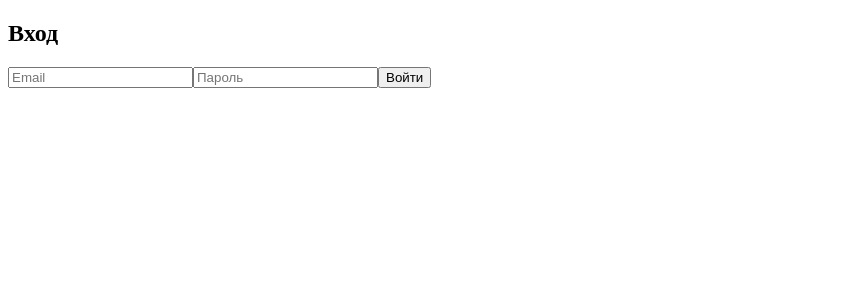
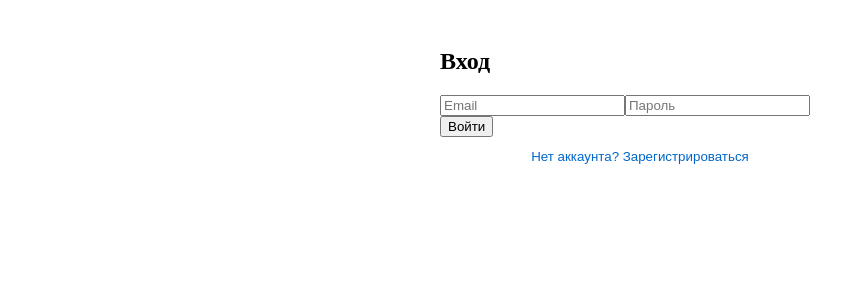
Before and after one commit to pomogote/ZVOnok, a React (Create React App) app in the folder client/: page / in a window 1280 px wide. Shown: the top 300 px of the page, without its empty margins (0-865 px from the left). Built offline with nearby package versions, Linux system fonts and the light colour scheme.

Commit message:
регистрация есть

```diff
--- a/client/src/App.js
+++ b/client/src/App.js
@@ -1,12 +1,13 @@
 import React, { useState, useEffect, useRef } from 'react';
 import Login from './Login';
+import Register from './Register';
 import ChatRoom from './ChatRoom';
 import { fetchRooms, createRoom, deleteRoom } from './api';
 import createSocket from './socket';
 
 export default function App() {
-  const [token, setToken]       = useState('');
-  const [userId, setUserId]     = useState('');
+  const [token, setToken] = useState('');
+  const [userId, setUserId] = useState('');
   const [username, setUsername] = useState('');
   const [showRegister, setShowRegister] = useState(false);
   const [rooms, setRooms] = useState([]);
@@ -69,7 +70,9 @@ export default function App() {
   };
 
   if (!token) {
-    return showRegister
+    return (
+      <div style={{ padding: 20, maxWidth: 400, margin: '0 auto' }}>
+        {showRegister
           ? <Register onRegistered={() => setShowRegister(false)} />
           : <Login
             onLogin={(tok, uid, uname) => {
@@ -77,16 +80,19 @@ export default function App() {
               setUserId(uid);
               setUsername(uname);
             }}
-        />;
+          />
         }
-
-  // Кнопка-переключатель внизу login/register
-  // Под ней можно вывести:
-  {!token && (
-    <button onClick={() => setShowRegister(!showRegister)}>
-      {showRegister ? 'Есть аккаунт? Войти' : 'Нет аккаунта? Зарегистрироваться'}
+        <div style={{ marginTop: 10, textAlign: 'center' }}>
+          <button
+            onClick={() => setShowRegister(!showRegister)}
+            style={{ background: 'none', border: 'none', color: '#06c', cursor: 'pointer' }}
+          >
+            {showRegister ? 'Уже есть аккаунт? Войти' : 'Нет аккаунта? Зарегистрироваться'}
           </button>
-  )}
+        </div>
+      </div>
+    );
+  }
 
   if (!currentRoom) {
     return (
--- a/client/src/ChatRoom.js
+++ b/client/src/ChatRoom.js
@@ -173,7 +173,7 @@ export default function ChatRoom({ token, userId, username, room, onLeave }) {
             />
             <button onClick={sendMessage}>Отправить</button>
 
-            <VoiceRecorder roomId={room.id} token={token} />
+            <VoiceRecorder roomId={room.id} token={token} onSend={msg => setMessages(prev => [...prev, msg])}/>
 
             {callUser && (
                 <Call
```
Lines whose indentation alone changed are shown as unchanged.
